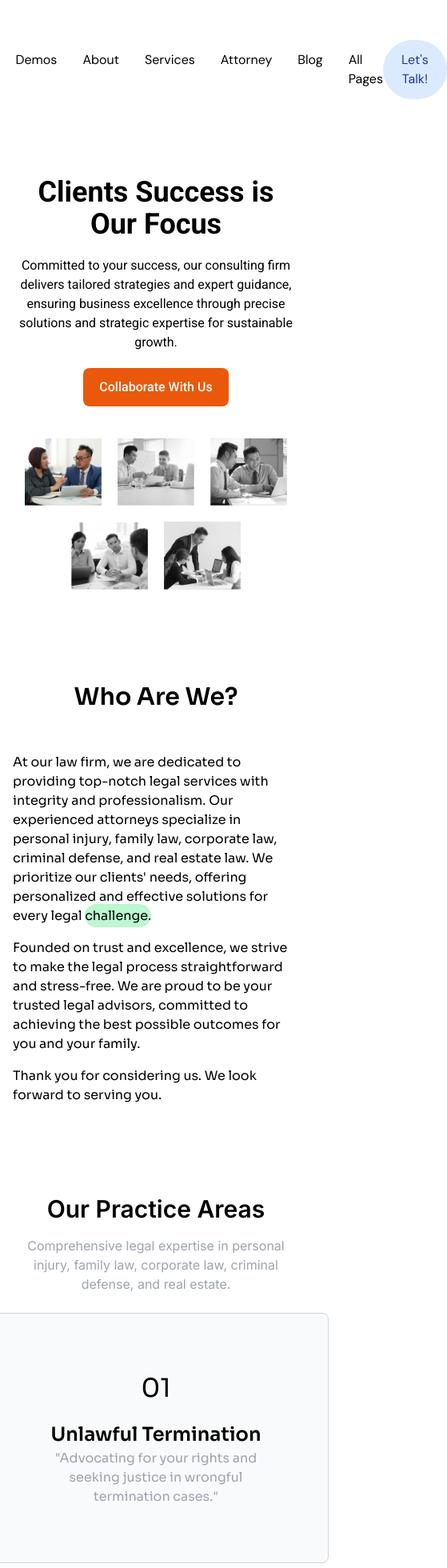
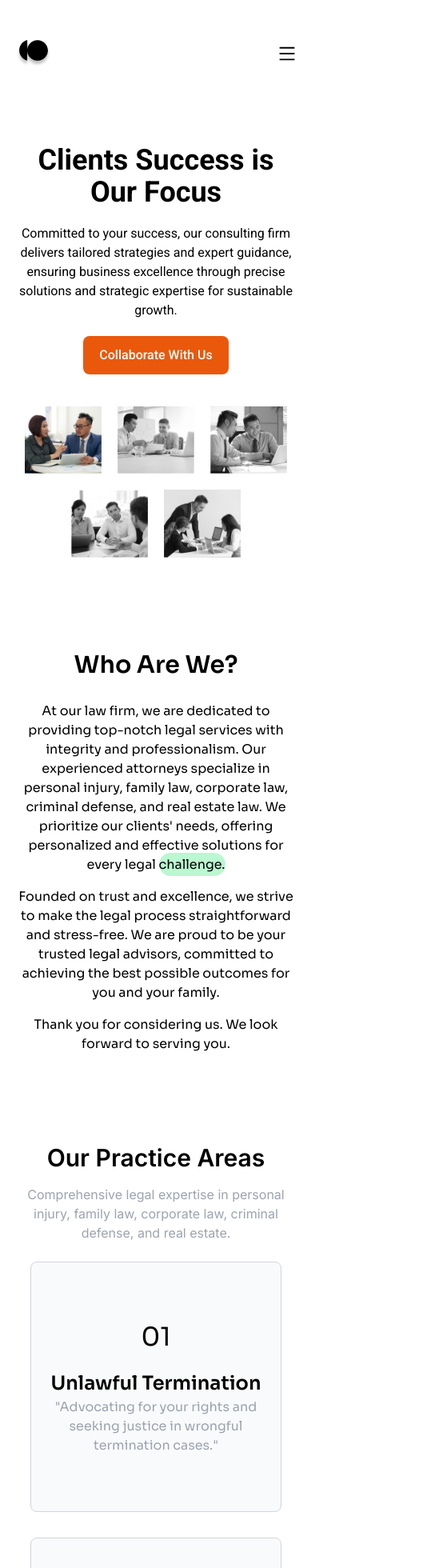
Before and after one commit to trajev/YogiProject, a React (Vite) app: page / in a window 390 px wide. Shown: the top 1960 px of the page at 80% size, 559 px wide, since content can reach past the window. Built offline with nearby package versions, Linux system fonts and the light colour scheme.

Commit message:
responsive

```diff
--- a/src/components/FifthSection.jsx
+++ b/src/components/FifthSection.jsx
@@ -1,31 +1,47 @@
-import React from 'react'
+import React from "react";
 
 const FifthSection = () => {
   return (
     <div>
       <div className="FifthSection flex flex-col items-center font-Sora my-20">
-          <h1 className='font-bold text-[40px] '>Our Attorneys</h1>
-          <p className=' text-center'>Our expert lawyers help to solve you case instantly </p>
-          <div className='flex gap-10 mt-6 font-Inter'>
+        <h1 className="font-bold text-[40px] ">Our Attorneys</h1>
+        <p className=" text-center">
+          Our expert lawyers help to solve you case instantly{" "}
+        </p>
+        <div className="flex flex-col md:flex-row md:mx-0 mx-4 gap-10 mt-6 font-Inter">
           <div>
-              <img src="./images/Attorney1.png" alt="" />
-              <p className='font-bold text-[24px] text-center'>Swift Braze</p>
-              <p className='font-semibold text-center '>Women’s lawyer</p>
+            <img
+              src="./images/Attorney1.png"
+              className="rounded-full md:rounded-none md:border-none border-2 border-slate-400"
+              alt=""
+            />
+            <p className="font-bold text-[24px] text-center">Swift Braze</p>
+            <p className="font-semibold text-center ">Women’s lawyer</p>
           </div>
           <div>
-              <img src="./images/Attorney2.png" alt="" />
-              <p className='font-bold text-[24px] text-center'>Jenny jenifier</p>
-              <p className='font-semibold  text-center'>Criminal Defence Lawyer</p>
+            <img
+              src="./images/Attorney2.png"
+              className="rounded-full border-2  md:rounded-none md:border-none border-slate-400"
+              alt=""
+            />
+            <p className="font-bold text-[24px]  text-center">Jenny jenifier</p>
+            <p className="font-semibold  text-center">
+              Criminal Defence Lawyer
+            </p>
           </div>
           <div>
-              <img src="./images/Attorney3.png" alt="" />
-              <p className='font-bold text-[24px] text-center'>Emily watson</p>
-              <p className='font-semibold text-center '>Cooperate lawyer</p>
+            <img
+              src="./images/Attorney3.png"
+              className="rounded-full border-2  md:rounded-none md:border-none border-slate-400"
+              alt=""
+            />
+            <p className="font-bold text-[24px] text-center">Emily watson</p>
+            <p className="font-semibold text-center ">Cooperate lawyer</p>
           </div>
         </div>
       </div>
     </div>
-  )
-}
+  );
+};
 
-export default FifthSection
+export default FifthSection;
--- a/src/components/Landing-page.jsx
+++ b/src/components/Landing-page.jsx
@@ -1,28 +1,53 @@
-import React from 'react'
-import Navbar from './navbar'
-import PracticeCard from './PracticeCard'
-import FirstSection from './FirstSection'
-import SecondSection from './SecondSection'
-import ThirdSection from './ThirdSection'
-import FourthSection from './FourthSection'
-import FifthSection from './FifthSection'
-import Footer from './Footer'
-import SixthSection from './SixthSection'
+import React, { useState } from "react";
+import Navbar from "./navbar";
+import PracticeCard from "./PracticeCard";
+import FirstSection from "./FirstSection";
+import SecondSection from "./SecondSection";
+import ThirdSection from "./ThirdSection";
+import FourthSection from "./FourthSection";
+import FifthSection from "./FifthSection";
+import Footer from "./Footer";
+import SixthSection from "./SixthSection";
 const LandingPage = () => {
+  const [Sidebar, setSidebar] = useState(false);
   return (
     <div>
-      <Navbar />
-      <div className='md:max-w-[90vw] mx-auto my-20'>
-        <FirstSection/>
-        <SecondSection/>
-       <ThirdSection/>
-       <FourthSection/>
-        <FifthSection/>
-        <SixthSection/>
+      <Navbar setSidebar={setSidebar} Sidebar={Sidebar} />
+      <div
+        className={`w-[100vw]  flex-col h-[110vh] bg-white fixed ${
+          Sidebar ? "flex" : "hidden"
+        } z-20 font-bold`}
+      >
+        <div className="list ">
+          <ul
+            className=" flex flex-col items-center list-none gap-8 text-[16px] mt-24"
+            onClick={() => setSidebar(!Sidebar)}
+          >
+            <li className="cursor-pointer hover:underline">Demos</li>
+            <li className="cursor-pointer hover:underline">About</li>
+            <li className="cursor-pointer hover:underline">Services</li>
+            <li className="cursor-pointer hover:underline">Attorney</li>
+            <li className="cursor-pointer hover:underline">Blog</li>
+            <li className="cursor-pointer hover:underline">All Pages</li>
+          </ul>
+        </div>
+        <div className="btn flex mt-8 justify-center">
+          <button className="py-[13px] px-[23px] bg-blue-100 text-blue-900 rounded-full hover:underline">
+            Let's Talk!
+          </button>
+        </div>
       </div>
-      <Footer/>
+      <div className="md:max-w-[90vw] mx-auto my-20">
+        <FirstSection />
+        <SecondSection />
+        <ThirdSection />
+        <FourthSection />
+        <FifthSection />
+        {/* <SixthSection /> */}
+      </div>
+      <Footer />
     </div>
-  )
-}
+  );
+};
 
-export default LandingPage
+export default LandingPage;
--- a/src/components/PracticeCard.jsx
+++ b/src/components/PracticeCard.jsx
@@ -1,17 +1,21 @@
-import React from 'react'
+import React from "react";
 
 const PracticeCard = (props) => {
   return (
-    <div className='py-2 px-5 bg-gray-50 rounded-lg border border-gray-300 font-Sora'>
-    <div className='w-[390px] h-[295px] flex flex-col gap-4  justify-center items-center  '>
-      <div className='text-[32px]'>{props.no}</div>
-      <div>
-        <h1 className='text-[24px] font-semibold text-center'>{props.head}</h1>
-        <p className='text-gray-400 text-center max-w-[17rem]'>"{props.content}"</p>
+    <div className="py-2 px-5 bg-gray-50 rounded-lg border border-gray-300 font-Sora mx-2">
+      <div className="max-w-[390px] h-[295px] flex flex-col gap-4  justify-center items-center  ">
+        <div className="text-[32px]">{props.no}</div>
+        <div>
+          <h1 className="text-[24px] font-semibold text-center">
+            {props.head}
+          </h1>
+          <p className="text-gray-400 text-center max-w-[17rem]">
+            "{props.content}"
+          </p>
+        </div>
       </div>
     </div>
-    </div>
-  )
-}
+  );
+};
 
-export default PracticeCard
+export default PracticeCard;
--- a/src/components/SecondSection.jsx
+++ b/src/components/SecondSection.jsx
@@ -1,27 +1,33 @@
-import React from 'react';
+import React from "react";
 
 const SecondSection = () => {
   return (
-    <div className='SecondSection  font-Sora flex flex-col md:flex-row justify-center gap-8 md:gap-10 px-4 md:px-8 lg:px-16 my-20 md:my-40 relative'>
+    <div className="SecondSection  font-Sora flex flex-col md:flex-row justify-center gap-2 md:gap-7 px-4 md:px-8 lg:px-16 my-20 md:my-40 relative">
+      <div className=" mx-auto whitespace-nowrap md:mx-0 head font-semibold text-3xl md:text-4xl lg:text-5xl max-w-lg mt-5 text-center md:text-left relative z-10">
+        Who Are We?
+      </div>
 
-      <div className=" mx-auto md:mx-0 head font-semibold text-3xl md:text-4xl lg:text-5xl max-w-lg mt-5 text-center md:text-left relative z-10">Who Are We? </div>
-
-
-      <div className="mx-auto md:mx-0 content max-w-lg md:max-w-2xl lg:max-w-4xl text-base md:text-lg lg:text-xl mt-5">
+      <div className="mx-auto md:mx-0 text-center md:text-start content max-w-lg md:max-w-2xl lg:max-w-3xl text-base md:text-lg lg:text-xl mt-5">
         <p>
-          At our law firm, we are dedicated to providing top-notch legal services with integrity and professionalism. Our experienced attorneys specialize in personal injury, family law, corporate law, criminal defense, and real estate law. We prioritize our clients' needs, offering personalized and effective solutions for every legal <span className='bg-green-200 py-1 rounded-full'>challenge.</span>
+          At our law firm, we are dedicated to providing top-notch legal
+          services with integrity and professionalism. Our experienced attorneys
+          specialize in personal injury, family law, corporate law, criminal
+          defense, and real estate law. We prioritize our clients' needs,
+          offering personalized and effective solutions for every legal{" "}
+          <span className="bg-green-200 py-1 rounded-full">challenge.</span>
         </p>
-        <p className='mt-4'>
-          Founded on trust and excellence, we strive to make the legal process straightforward and stress-free. We are proud to be your trusted legal advisors, committed to achieving the best possible outcomes for you and your family.
+        <p className="mt-4">
+          Founded on trust and excellence, we strive to make the legal process
+          straightforward and stress-free. We are proud to be your trusted legal
+          advisors, committed to achieving the best possible outcomes for you
+          and your family.
         </p>
-        <p className='mt-4'>
+        <p className="mt-4">
           Thank you for considering us. We look forward to serving you.
         </p>
       </div>
-
-
     </div>
   );
-}
+};
 
 export default SecondSection;
--- a/src/components/navbar.jsx
+++ b/src/components/navbar.jsx
@@ -1,22 +1,31 @@
-import React from 'react'
+import React, { useState } from "react";
+import { AiOutlineMenu } from "react-icons/ai";
+const Navbar = ({ Sidebar, setSidebar }) => {
+  return (
+    <nav className="flex justify-between font-sans my-[50px] max-w-[90vw] mx-auto items-center">
+      <div className="img cursor-pointer">
+        <img src="./images/Vector.png" alt="" />
+      </div>
+      <div className="list hidden md:block">
+        <ul className="flex list-none gap-8 text-[16px]">
+          <li className="cursor-pointer hover:underline">Demos</li>
+          <li className="cursor-pointer hover:underline">About</li>
+          <li className="cursor-pointer hover:underline">Services</li>
+          <li className="cursor-pointer hover:underline">Attorney</li>
+          <li className="cursor-pointer hover:underline">Blog</li>
+          <li className="cursor-pointer hover:underline">All Pages</li>
+        </ul>
+      </div>
+      <div className="btn hidden md:block">
+        <button className="py-[13px] px-[23px] bg-blue-100 text-blue-900 rounded-full hover:underline">
+          Let's Talk!
+        </button>
+      </div>
+      <div className="text-2xl md:hidden" onClick={() => setSidebar(!Sidebar)}>
+        <AiOutlineMenu />
+      </div>
+    </nav>
+  );
+};
 
-const Navbar = () => {
-  return (
-    <nav className='flex justify-between font-sans my-[50px] max-w-[90vw] mx-auto items-center'>
-            <div className="img cursor-pointer"><img src="./images/Vector.png" alt="" /></div>
-            <div className='list'>
-                <ul className='flex list-none gap-8 text-[16px]'>
-                    <li className='cursor-pointer hover:underline'>Demos</li>
-                    <li className='cursor-pointer hover:underline'>About</li>
-                    <li className='cursor-pointer hover:underline'>Services</li>
-                    <li className='cursor-pointer hover:underline'>Attorney</li>
-                    <li className='cursor-pointer hover:underline'>Blog</li>
-                    <li className='cursor-pointer hover:underline'>All Pages</li>
-                </ul>
-            </div>
-            <div className="btn"><button className='py-[13px] px-[23px] bg-blue-100 text-blue-900 rounded-full hover:underline'>Let's Talk!</button></div>
-    </nav>
-  )
-}
-
-export default Navbar
+export default Navbar;
```
Also changed, not shown: src/App.jsx (+9 -10 lines), src/components/ThirdSection.jsx (+39 -17 lines). Lines whose indentation alone changed are shown as unchanged.
